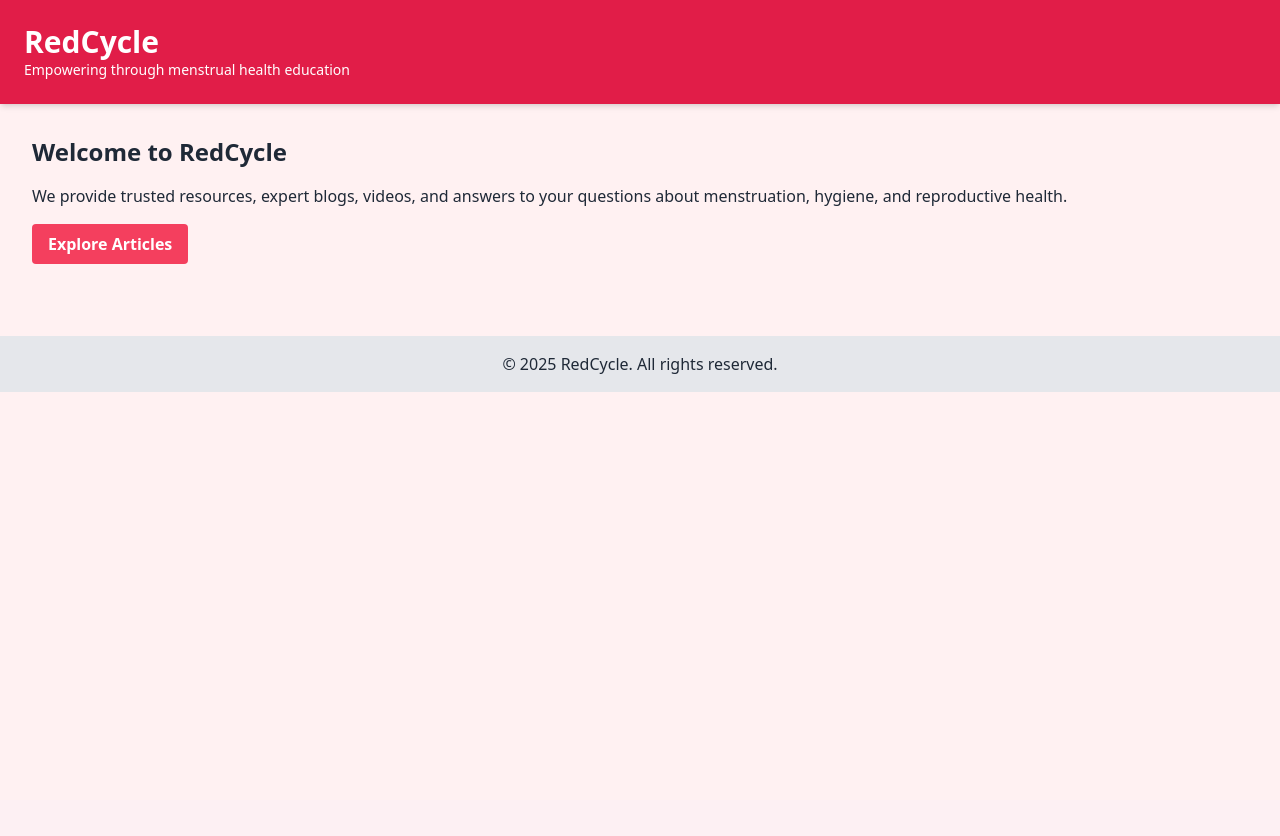
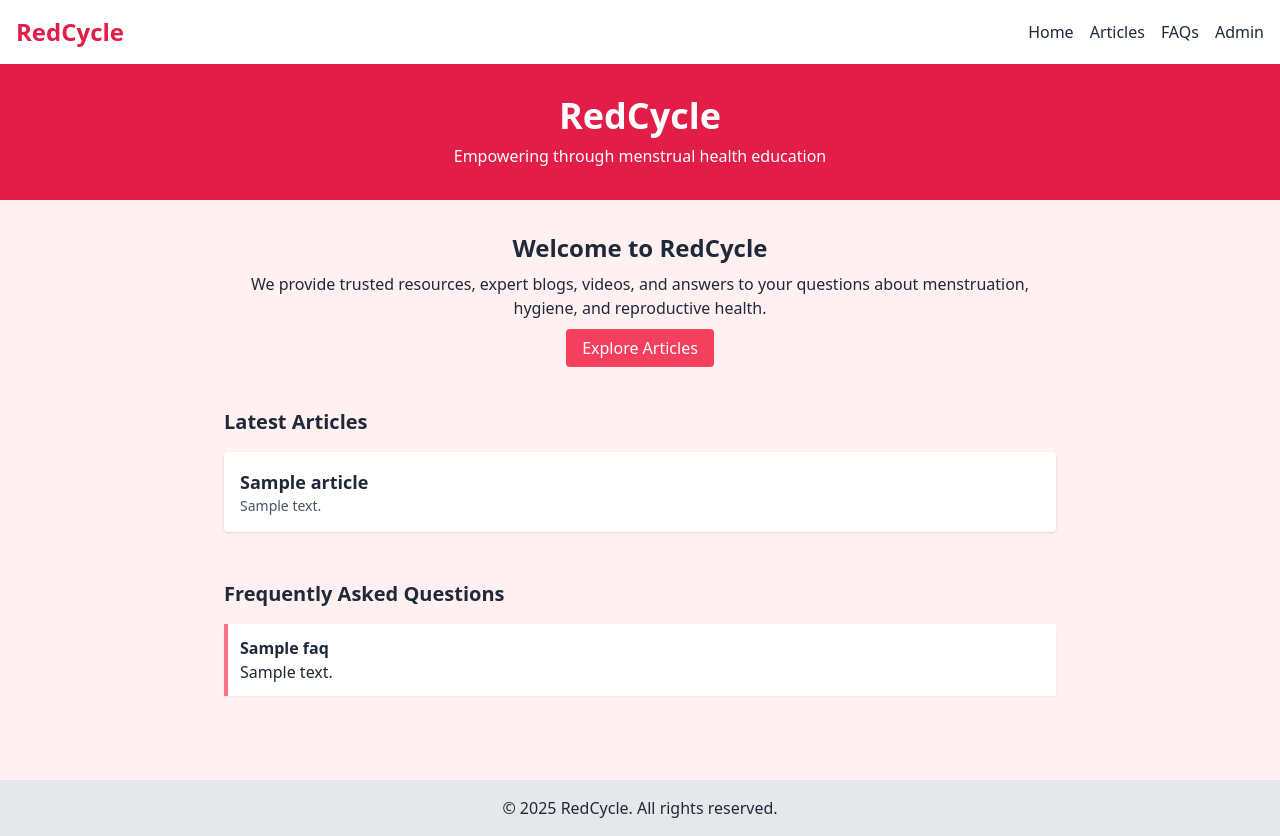
Before and after one commit to san413/REDCYCLE, a Django app: page / in a window 1280 px wide. Before the commit the page ends 392 px from the top, so only its background shows below. Run offline with Django 5.2, Linux system fonts and the light colour scheme; tables that the repository leaves empty hold one stand-in row (values such as "Sample post"); some libraries are stand-ins or nearby versions.

Commit message:
modify home.html

```diff
--- a/core/templates/core/home.html
+++ b/core/templates/core/home.html
@@ -7,16 +7,58 @@
 </head>
 <body class="bg-rose-50 text-gray-800">
 
-  <header class="bg-rose-600 text-white p-6 shadow-md">
-    <h1 class="text-3xl font-bold">RedCycle</h1>
-    <p class="text-sm">Empowering through menstrual health education</p>
+  <!-- Navbar -->
+  <nav class="bg-white shadow-md p-4 flex justify-between items-center">
+    <div class="text-2xl font-bold text-rose-600">RedCycle</div>
+    <ul class="flex space-x-4">
+      <li><a href="/" class="hover:text-rose-500 font-medium">Home</a></li>
+      <li><a href="#articles" class="hover:text-rose-500 font-medium">Articles</a></li>
+      <li><a href="#faq" class="hover:text-rose-500 font-medium">FAQs</a></li>
+      <li><a href="/admin" class="hover:text-rose-500 font-medium">Admin</a></li>
+    </ul>
+  </nav>
+
+  <!-- Hero -->
+  <header class="bg-rose-600 text-white p-8 text-center">
+    <h1 class="text-4xl font-bold">RedCycle</h1>
+    <p class="mt-2">Empowering through menstrual health education</p>
   </header>
 
-  <main class="p-8">
-    <h2 class="text-2xl font-semibold mb-4">Welcome to RedCycle</h2>
-    <p class="mb-4">We provide trusted resources, expert blogs, videos, and answers to your questions about menstruation, hygiene, and reproductive health.</p>
+  <main class="p-8 max-w-4xl mx-auto">
 
-    <a href="#" class="inline-block bg-rose-500 hover:bg-rose-600 text-white font-semibold py-2 px-4 rounded">Explore Articles</a>
+    <!-- Welcome -->
+    <section class="mb-12 text-center">
+      <h2 class="text-2xl font-semibold mb-2">Welcome to RedCycle</h2>
+      <p class="mb-4">We provide trusted resources, expert blogs, videos, and answers to your questions about menstruation, hygiene, and reproductive health.</p>
+      <a href="#articles" class="bg-rose-500 hover:bg-rose-600 text-white py-2 px-4 rounded">Explore Articles</a>
+    </section>
+
+    <!-- Latest Articles -->
+    <section id="articles" class="mb-12">
+      <h3 class="text-xl font-semibold mb-4">Latest Articles</h3>
+      {% for article in articles %}
+        <div class="mb-4 p-4 bg-white rounded shadow">
+          <h4 class="text-lg font-bold">{{ article.title }}</h4>
+          <p class="text-sm text-gray-600">{{ article.summary|truncatechars:150 }}</p>
+        </div>
+      {% empty %}
+        <p>No articles available.</p>
+      {% endfor %}
+    </section>
+
+    <!-- FAQs -->
+    <section id="faq">
+      <h3 class="text-xl font-semibold mb-4">Frequently Asked Questions</h3>
+      {% for q in faqs %}
+        <div class="mb-3 p-3 bg-white border-l-4 border-rose-400 shadow-sm">
+          <p class="font-bold">{{ q.question }}</p>
+          <p>{{ q.answer }}</p>
+        </div>
+      {% empty %}
+        <p>No FAQs added yet.</p>
+      {% endfor %}
+    </section>
+
   </main>
 
   <footer class="bg-gray-200 text-center p-4 mt-10">
--- a/core/views.py
+++ b/core/views.py
@@ -1,4 +1,11 @@
 from django.shortcuts import render
+from education.models import Article
+from faq.models import FAQ
 
 def homepage(request):
-    return render(request, 'core/home.html')
+    articles = Article.objects.all().order_by('-id')[:5]
+    faqs = FAQ.objects.filter(published=True)[:5]
+    return render(request, 'core/home.html', {
+        'articles': articles,
+        'faqs': faqs
+    })
```
